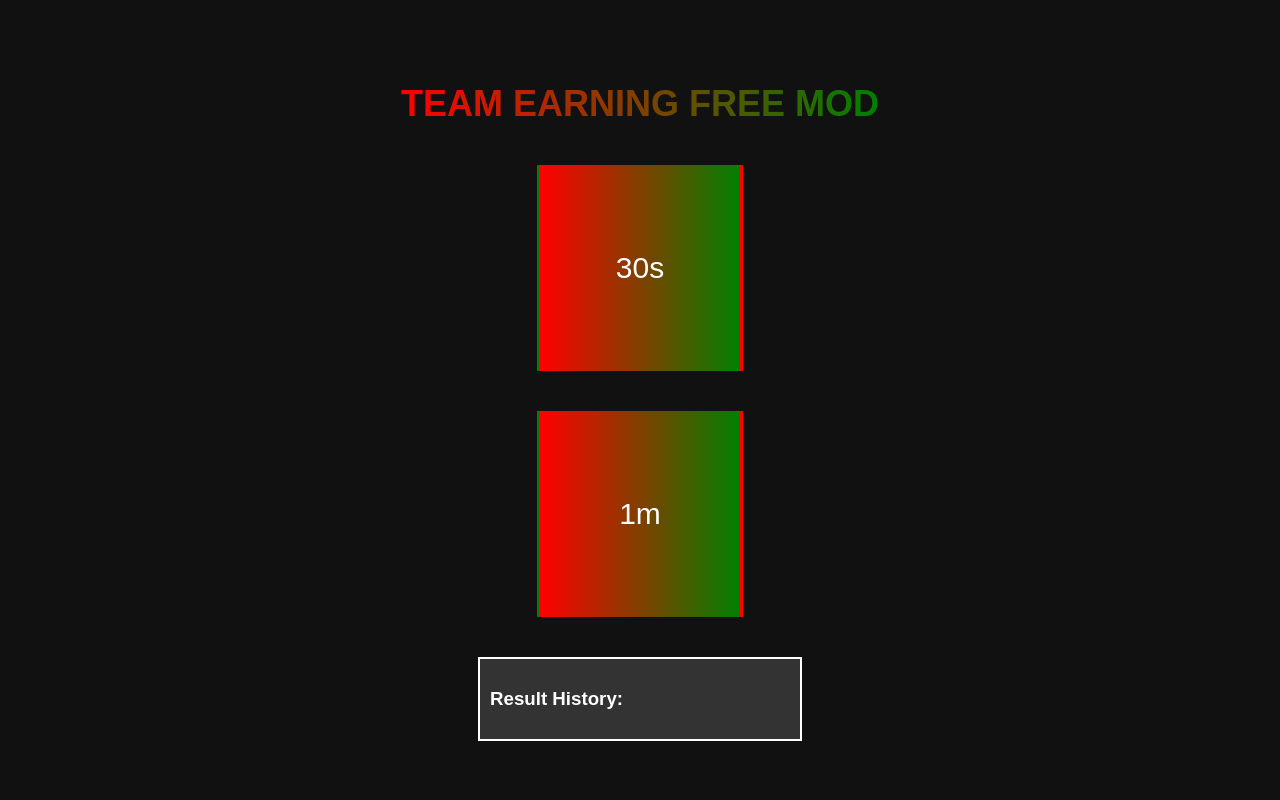
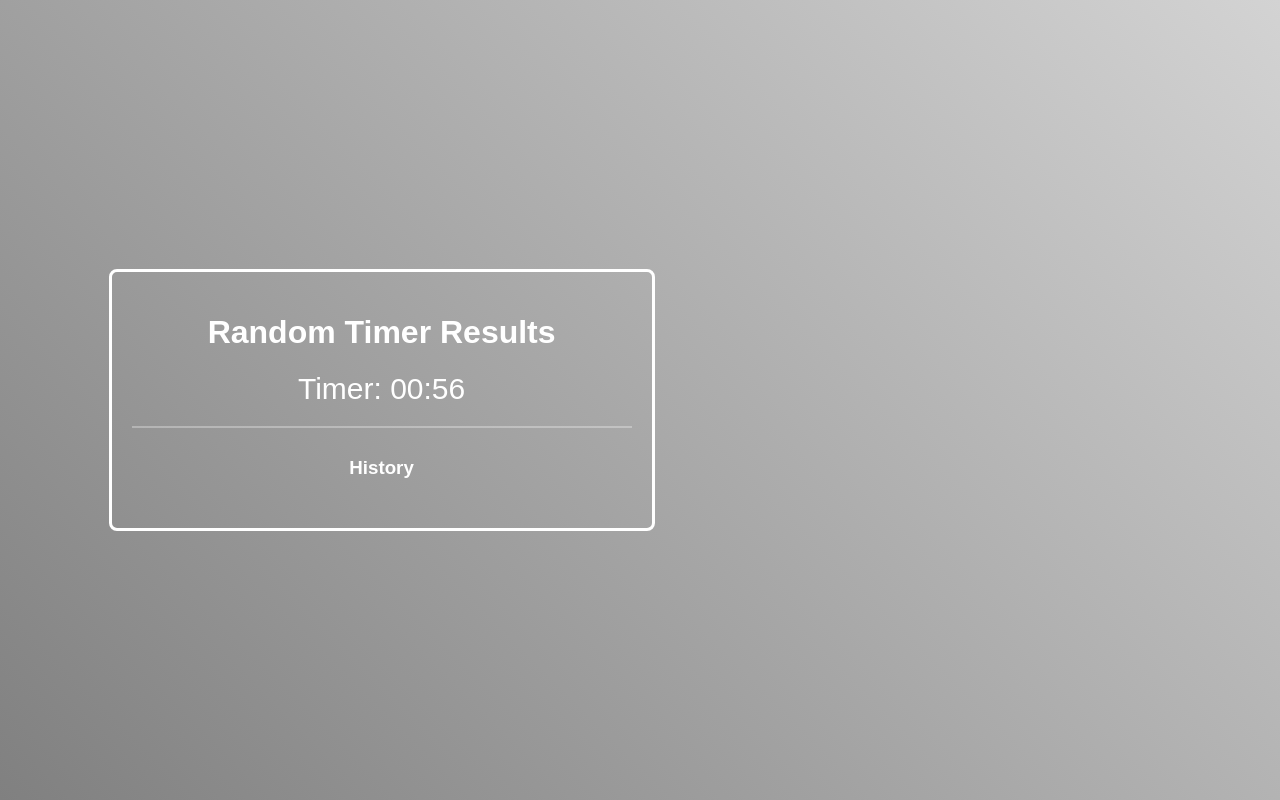
Before and after one commit to teammodx/Trail, a plain HTML site: page index.html in a window 1280 px wide. Drawn offline with Linux system fonts and the light colour scheme.

Commit message:
Update index.html

```diff
--- a/index.html
+++ b/index.html
@@ -3,123 +3,122 @@
 <head>
     <meta charset="UTF-8">
     <meta name="viewport" content="width=device-width, initial-scale=1.0">
-    <title>TEAM EARNING FREE MOD</title>
+    <title>Random Timer Results</title>
     <style>
         body {
             font-family: Arial, sans-serif;
+            margin: 0;
+            padding: 0;
+            height: 100vh;
             background-color: #111;
-            color: white;
             display: flex;
-            flex-direction: column;
+            justify-content: center;
             align-items: center;
-            justify-content: center;
-            height: 100vh;
-            margin: 0;
+            position: relative;
+            overflow: hidden;
         }
 
-        h1 {
-            color: transparent;
-            background: linear-gradient(90deg, red, green);
-            -webkit-background-clip: text;
-            font-size: 36px;
+        /* Gradient border on the sides */
+        .gradient-border {
+            position: absolute;
+            top: 0;
+            bottom: 0;
+            left: 0;
+            right: 0;
+            background: linear-gradient(45deg, #808080, #d3d3d3);
+            z-index: -1;
+            padding: 5px;
+        }
+
+        .content {
+            text-align: center;
+            color: white;
+            padding: 20px;
+            width: 80%;
+            max-width: 500px;
+            border: 3px solid #fff;
+            border-radius: 8px;
+        }
+
+        #timerDisplay {
+            font-size: 30px;
             margin-bottom: 20px;
         }
 
-        .timer-box {
-            width: 200px;
-            height: 200px;
-            border: 3px solid transparent;
-            background: linear-gradient(90deg, red, green);
-            display: flex;
-            align-items: center;
-            justify-content: center;
-            font-size: 24px;
-            cursor: pointer;
-            margin: 20px;
-            transition: transform 0.3s;
-        }
-
-        .timer-box:hover {
-            transform: scale(1.1);
-        }
-
-        .history {
+        .result-history {
             max-height: 300px;
-            width: 300px;
             overflow-y: auto;
             margin-top: 20px;
             padding: 10px;
-            border: 2px solid #fff;
-            background-color: #333;
+            border-top: 2px solid #fff;
+            border-color: rgba(255, 255, 255, 0.3);
         }
 
         .result {
-            margin: 5px;
-            padding: 10px;
+            margin: 10px;
+            padding: 15px;
+            border-radius: 8px;
             text-align: center;
-            border-radius: 5px;
-            border: 1px solid #fff;
+            font-size: 18px;
+            color: #fff;
+            box-shadow: 0px 4px 8px rgba(0, 0, 0, 0.5);
         }
 
         .big {
             font-size: 40px;
-            background-color: #00FF00;
+            background: linear-gradient(45deg, #ff4500, #ffd700);
         }
 
         .small {
-            font-size: 20px;
-            background-color: #FF0000;
+            font-size: 18px;
+            background: linear-gradient(45deg, #00bfff, #32cd32);
         }
 
-        #timerDisplay {
-            font-size: 30px;
-            color: #fff;
+        .dot {
+            position: absolute;
+            border-radius: 50%;
+            background-color: #ff1493;
+            opacity: 0.7;
+            pointer-events: none;
         }
+
     </style>
 </head>
 <body>
 
-<h1>TEAM EARNING FREE MOD</h1>
+<!-- Gradient border around the page -->
+<div class="gradient-border"></div>
 
-<div class="timer-box" onclick="startTimer(30)">
-    <div id="timerDisplay">30s</div>
-</div>
-
-<div class="timer-box" onclick="startTimer(60)">
-    <div id="timerDisplay">1m</div>
-</div>
-
-<div class="history" id="history">
-    <h3>Result History:</h3>
-    <div id="historyResults"></div>
+<div class="content">
+    <h1>Random Timer Results</h1>
+    <div id="timerDisplay">Timer: 01:00</div>
+    <div id="historyResults" class="result-history">
+        <h3>History</h3>
+    </div>
 </div>
 
 <script>
-    let timerInterval;
+    let resultHistory = [];
+    let timerDisplay = document.getElementById('timerDisplay');
     let historyContainer = document.getElementById('historyResults');
-    let timerDisplay = document.getElementById('timerDisplay');
-    let resultHistory = [];
 
-    function startTimer(seconds) {
-        let timeLeft = seconds;
-        let timerElement = document.createElement('div');
-        timerElement.textContent = `${timeLeft} seconds`;
-        let endTime = Date.now() + timeLeft * 1000;
+    // Function to start the timer
+    function startTimer() {
+        let timeLeft = 60; // 1 minute timer
+        let interval = setInterval(() => {
+            let minutesLeft = Math.floor(timeLeft / 60);
+            let secondsLeft = timeLeft % 60;
+            timerDisplay.textContent = `Timer: ${String(minutesLeft).padStart(2, '0')}:${String(secondsLeft).padStart(2, '0')}`;
+            timeLeft--;
 
-        timerInterval = setInterval(() => {
-            let remainingTime = Math.max(0, endTime - Date.now());
-            let remainingSeconds = Math.floor(remainingTime / 1000);
-            let minutesLeft = Math.floor(remainingSeconds / 60);
-            let secondsLeftDisplay = remainingSeconds % 60;
-            timerDisplay.textContent = `${String(minutesLeft).padStart(2, '0')}:${String(secondsLeftDisplay).padStart(2, '0')}`;
-
-            if (remainingTime <= 0) {
-                clearInterval(timerInterval);
+            if (timeLeft < 0) {
+                clearInterval(interval);
                 generateRandomResult();
             }
         }, 1000);
     }
 
+    // Function to generate a random result (Big or Small)
     function generateRandomResult() {
         let resultSize = Math.random() < 0.5 ? 'big' : 'small';
         let randomValue = Math.random().toFixed(2);
@@ -132,13 +131,48 @@
         updateHistory();
     }
 
+    // Update history
     function updateHistory() {
-        let historyHtml = '';
+        historyContainer.innerHTML = '<h3>History</h3>';
         for (let i = 0; i < resultHistory.length; i++) {
-            historyHtml += `<div class="result">${resultHistory[i]}</div>`;
+            let historyItem = document.createElement('div');
+            historyItem.classList.add('result');
+            historyItem.textContent = resultHistory[i];
+            historyContainer.appendChild(historyItem);
         }
-        historyContainer.innerHTML = historyHtml;
     }
+
+    // Function to create a random dot
+    function createDot() {
+        let dot = document.createElement('div');
+        let size = Math.random() * 10 + 5;
+        dot.style.width = `${size}px`;
+        dot.style.height = `${size}px`;
+        dot.style.left = `${Math.random() * window.innerWidth}px`;
+        dot.style.top = `${Math.random() * window.innerHeight}px`;
+        document.body.appendChild(dot);
+
+        let moveX = Math.random() * 2 - 1;
+        let moveY = Math.random() * 2 - 1;
+
+        setInterval(() => {
+            dot.style.left = parseFloat(dot.style.left) + moveX + 'px';
+            dot.style.top = parseFloat(dot.style.top) + moveY + 'px';
+        }, 30);
+
+        setTimeout(() => {
+            dot.remove();
+        }, 5000); // Dot disappears after 5 seconds
+    }
+
+    // Create dots periodically
+    setInterval(createDot, 100);
+
+    // Start timer automatically when page loads
+    window.onload = () => {
+        startTimer();
+    };
+
 </script>
 
 </body>
```
